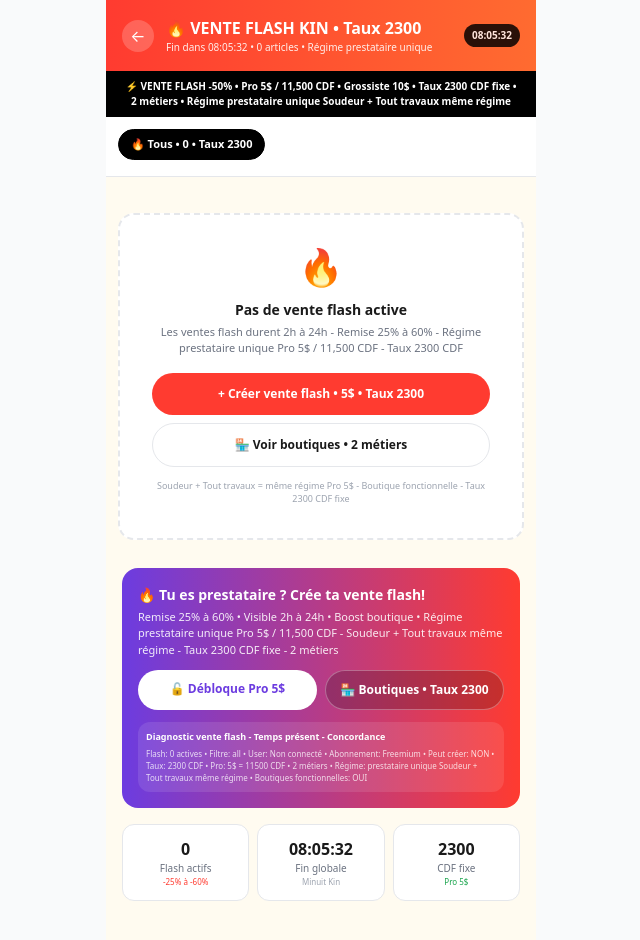
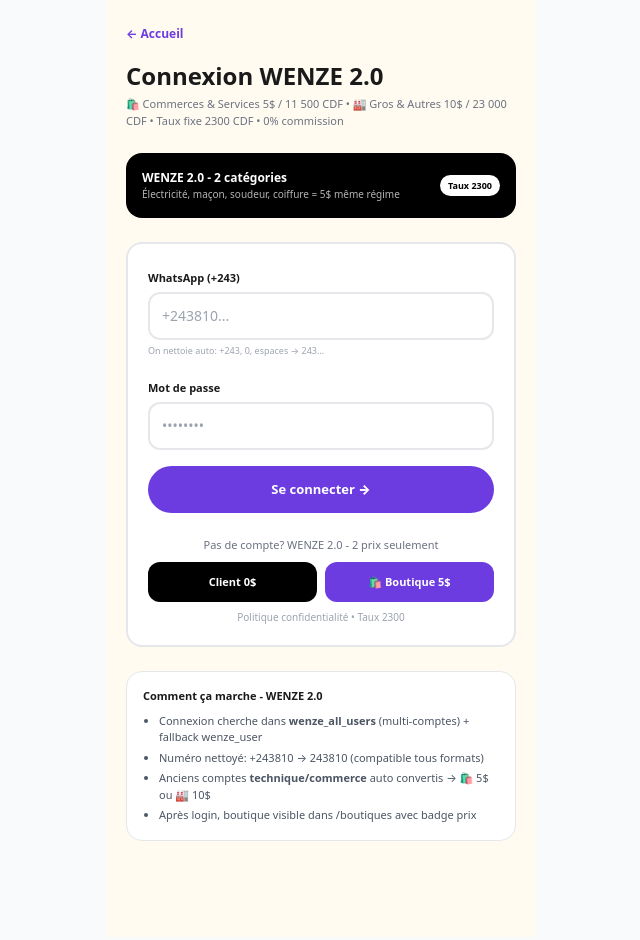
Before and after one commit to kongolokelvin47-cmd/Wenze-pwa, a Next.js app: page /flash-vente in a window 1280 px wide. Shown: the top 940 px of the page, without its empty margins (319-959 px from the left). Built offline with nearby package versions, Linux system fonts and the light colour scheme.

Commit message:
Refactor VenteFlashPage to Connexion component

```diff
--- a/app/flash-vente/page.tsx
+++ b/app/flash-vente/page.tsx
@@ -1,253 +1,163 @@
 "use client";
-import { useState, useEffect, useMemo } from "react";
+import { useState } from "react";
+import { useRouter } from "next/navigation";
 import Link from "next/link";
-import { CATEGORIES_WENZE, getCategorieById, normalizeCategorie } from "@/lib/categories";
-import { FORMULES, TAUX_CDF, toCDF, verifierAbonnement, checkFreemiumLimit } from "@/lib/paiement";
+import { normalizeCategorie, getCategorieById, getPrixByCategorie } from "@/lib/categories";
+import { TAUX_CDF } from "@/lib/paiement";
 
-const cleanWhatsapp = (n: string) => (n || "").toString().replace(/[^0-9]/g, "");
-const cleanPrix = (p: any) => parseFloat((p || "0").toString().replace(/[^0-9.]/g, "")) || 0;
+const cleanWa = (n: string) => (n || "").toString().replace(/[^0-9]/g, "");
 
-type AnnonceFlash = {
-  id: string;
-  titre: string;
-  prix: number;
-  prixOrigin?: number;
-  photo?: string;
-  categorieId: string;
-  activiteId?: string;
-  ownerWhatsapp: string;
-  whatsapp: string;
-  nom?: string;
-  ville?: string;
-  flash: true;
-  flashExpire: number;
-  flashRemise: number;
-  views?: number;
-};
+export default function Connexion() {
+  const router = useRouter();
+  const [whatsapp, setWhatsapp] = useState("");
+  const [password, setPassword] = useState("");
+  const [loading, setLoading] = useState(false);
+  const [error, setError] = useState("");
 
-export default function VenteFlashPage() {
-  const [annonces, setAnnonces] = useState<AnnonceFlash[]>([]);
-  const [user, setUser] = useState<any>(null);
-  const [filtreCat, setFiltreCat] = useState<string>("all");
-  const [timeLeft, setTimeLeft] = useState<number>(0);
-  const [abonnement, setAbonnement] = useState<any>(null);
+  const handleLogin = () => {
+    setError("");
+    const waClean = cleanWa(whatsapp);
+    if (!waClean || !password) {
+      setError("WhatsApp et mot de passe requis");
+      return;
+    }
+    if(waClean.length < 9){
+      setError("Numéro WhatsApp invalide - ex: +243810...");
+      return;
+    }
 
-  useEffect(() => {
+    setLoading(true);
+
     try {
-      const uRaw = localStorage.getItem("wenze_user");
-      if (uRaw) setUser(JSON.parse(uRaw));
-      setAbonnement(verifierAbonnement());
+      // ✅ WENZE 2.0 FIX: check wenze_all_users d'abord (multi-comptes), puis wenze_user
+      let foundUser: any = null;
 
-      const listRaw = localStorage.getItem("wenze_annonces_list");
-      const list = listRaw ? JSON.parse(listRaw) : [];
-
-      // Filtre vente flash active seulement
-      const now = Date.now();
-      const flashList = list.filter((a: any) => a.flash && a.flashExpire && a.flashExpire > now);
-
-      // Si pas de flash, crée des exemples pour demo - concordance
-      if (flashList.length === 0 && list.length > 0) {
-        const demoFlash = list.slice(0, 6).map((a: any, i: number) => ({
-          ...a,
-          flash: true,
-          flashExpire: now + (2 + i) * 3600000, // 2h à 7h
-          flashRemise: [30, 50, 25, 40, 35, 60][i] || 30,
-          prixOrigin: cleanPrix(a.prix) * 1.5,
-          prix: cleanPrix(a.prix),
-        }));
-        setAnnonces(demoFlash);
-      } else {
-        setAnnonces(flashList);
+      const allRaw = localStorage.getItem("wenze_all_users");
+      if(allRaw){
+        const all = JSON.parse(allRaw);
+        foundUser = all.find((u:any)=> cleanWa(u.ownerWhatsapp || u.whatsapp) === waClean);
       }
 
-      // Timer global vente flash - reset toutes les 24h à minuit Kinshasa
-      const nextMidnight = new Date();
-      nextMidnight.setHours(24, 0, 0, 0);
-      setTimeLeft(nextMidnight.getTime() - now);
-    } catch {}
-  }, []);
+      // Fallback ancien single user
+      if(!foundUser){
+        const singleRaw = localStorage.getItem("wenze_user");
+        if(singleRaw){
+          const u = JSON.parse(singleRaw);
+          if(cleanWa(u.ownerWhatsapp || u.whatsapp) === waClean) foundUser = u;
+        }
+      }
 
-  // Timer countdown
-  useEffect(() => {
-    const interval = setInterval(() => {
-      setTimeLeft((prev) => (prev > 1000 ? prev - 1000 : 0));
-      // Nettoie flash expirés
-      const now = Date.now();
-      setAnnonces((prev) => prev.filter((a) => a.flashExpire > now));
-    }, 1000);
-    return () => clearInterval(interval);
-  }, []);
+      if (!foundUser) {
+        setError("Aucun compte avec ce WhatsApp. Crée un compte d'abord - 🛍️ 5$ ou 🏭 10$.");
+        setLoading(false);
+        return;
+      }
 
-  const formatTime = (ms: number) => {
-    const h = Math.floor(ms / 3600000);
-    const m = Math.floor((ms % 3600000) / 60000);
-    const s = Math.floor((ms % 60000) / 1000);
-    return `${h.toString().padStart(2, "0")}:${m.toString().padStart(2, "0")}:${s.toString().padStart(2, "0")}`;
+      // ✅ Vérif password simple MVP - password stocké dans user pour WENZE 2.0 local
+      if (foundUser.password && foundUser.password !== password) {
+        setError("Mot de passe incorrect.");
+        setLoading(false);
+        return;
+      }
+
+      // ✅ FIX: normalise categorieId ancien → nouveau 2 catégories
+      const fixedCatId = normalizeCategorie(foundUser.categorieId || foundUser.categorie || "commerces-services");
+      const catObj = getCategorieById(fixedCatId);
+      const prix = catObj ? getPrixByCategorie(catObj.id) : { prixUSD: 5, prixCDF: 11500 };
+
+      const finalUser = {
+        ...foundUser,
+        categorieId: fixedCatId,
+        ownerWhatsapp: waClean,
+        whatsapp: waClean,
+        categorieTitre: catObj?.titre || fixedCatId,
+        prixUSD: prix.prixUSD,
+        prixCDF: prix.prixCDF,
+      };
+
+      // Sauve session active
+      localStorage.setItem("wenze_user", JSON.stringify(finalUser));
+
+      // Met à jour aussi dans all_users avec categorie fixée
+      if(allRaw){
+        const all = JSON.parse(allRaw);
+        const idx = all.findIndex((u:any)=> cleanWa(u.ownerWhatsapp || u.whatsapp) === waClean);
+        if(idx >= 0){
+          all[idx] = finalUser;
+          localStorage.setItem("wenze_all_users", JSON.stringify(all));
+        }
+      }
+
+      setLoading(false);
+      // ✅ Redirection vers profil avec next param si présent
+      const params = new URLSearchParams(window.location.search);
+      const next = params.get("next") || "/profil";
+      router.push(next);
+
+    } catch(e){
+      setError("Erreur lecture compte - vide cache et réessaie.");
+      setLoading(false);
+    }
   };
 
-  const filtered = useMemo(() => {
-    if (filtreCat === "all") return annonces;
-    return annonces.filter((a) => {
-      const cat = (a.categorieId || "").toLowerCase();
-      return cat === filtreCat || normalizeCategorie(cat) === filtreCat;
-    });
-  }, [annonces, filtreCat]);
+  return (
+    <div className="max-w-[430px] mx-auto min-h-screen bg-[#FFFBF0] p-5 pb-24">
+      <Link href="/" className="text-[#6C3CE0] font-bold text-xs">← Accueil</Link>
 
-  const getCategorieInfo = (catId: string) => {
-    const cat = getCategorieById(catId?.toLowerCase().trim() || "commerce");
-    return cat ? `${cat.icon} ${cat.titreCourt}` : "🛒 Commerce";
-  };
-
-  const handleContact = (a: AnnonceFlash) => {
-    const wa = cleanWhatsapp(a.ownerWhatsapp || a.whatsapp);
-    const msg = `Salut ${a.nom || "Prestataire"}! Je veux ton article FLASH ${a.titre} à ${a.prix}$ / ${toCDF(a.prix).toLocaleString()} CDF (remise ${a.flashRemise}% - Taux ${TAUX_CDF}). Toujours dispo? WENZE Vente Flash 🔥`;
-    window.open(`https://wa.me/${wa}?text=${encodeURIComponent(msg)}`, "_blank");
-  };
-
-  const canCreateFlash = useMemo(() => {
-    if (!user) return false;
-    const ab = verifierAbonnement();
-    if (ab.actif) return true; // Pro peut créer flash illimité
-    const check = checkFreemiumLimit();
-    return check.peutPublier; // Freemium 3 max
-  }, [user]);
-
-  return (
-    <div className="max-w-[430px] mx-auto bg-[#FFFBF0] min-h-screen pb-24">
-      {/* HEADER VENTE FLASH */}
-      <header className="sticky top-0 z-20 bg-gradient-to-r from-[#FF3B30] to-[#FF6B30] text-white p-4">
-        <div className="flex items-center gap-3">
-          <Link href="/" className="w-8 h-8 bg-white/20 rounded-full flex items-center justify-center">←</Link>
-          <div className="flex-1">
-            <h1 className="font-black text-[16px] flex items-center gap-2">🔥 VENTE FLASH KIN • Taux {TAUX_CDF}</h1>
-            <p className="text-[10px] opacity-90">Fin dans {formatTime(timeLeft)} • {filtered.length} articles • Régime prestataire unique</p>
-          </div>
-          <span className="text-[10px] bg-black text-white px-2 py-1 rounded-full font-bold animate-pulse">{formatTime(timeLeft)}</span>
-        </div>
-      </header>
-
-      {/* BANNIERE TAUX + REGIME */}
-      <div className="bg-black text-white text-center py-2 px-4">
-        <p className="text-[10px] font-bold">⚡ VENTE FLASH -50% • Pro {FORMULES.pro.prix}$ / {FORMULES.pro.prixCDF.toLocaleString()} CDF • Grossiste {FORMULES.grossiste.prix}$ • Taux {TAUX_CDF} CDF fixe • {CATEGORIES_WENZE.length} métiers • Régime prestataire unique Soudeur + Tout travaux même régime</p>
+      <div className="mt-4">
+        <h1 className="text-2xl font-black">Connexion WENZE 2.0</h1>
+        <p className="text-[11px] text-gray-500 mt-1">🛍️ Commerces & Services 5$ / 11 500 CDF • 🏭 Gros & Autres 10$ / 23 000 CDF • Taux fixe {TAUX_CDF} CDF • 0% commission</p>
       </div>
 
-      {/* FILTRES CATEGORIES */}
-      <div className="p-3 bg-white border-b sticky top-[64px] z-10">
-        <div className="flex gap-2 overflow-x-auto scrollbar-hide pb-1">
-          <button
-            onClick={() => setFiltreCat("all")}
-            className={`whitespace-nowrap px-3 py-1.5 rounded-full text-[11px] font-bold border ${filtreCat === "all" ? "bg-black text-white border-black" : "bg-gray-50 text-gray-700 border-gray-200"}`}
-          >
-            🔥 Tous • {annonces.length} • Taux {TAUX_CDF}
-          </button>
-          {CATEGORIES_WENZE.map((c) => {
-            const count = annonces.filter((a) => (a.categorieId || "").toLowerCase() === c.id).length;
-            if (count === 0) return null;
-            return (
-              <button
-                key={c.id}
-                onClick={() => setFiltreCat(c.id)}
-                className={`whitespace-nowrap px-3 py-1.5 rounded-full text-[11px] font-bold border ${filtreCat === c.id ? "bg-[#6C3CE0] text-white border-[#6C3CE0]" : "bg-gray-50 text-gray-700 border-gray-200"}`}
-              >
-                {c.icon} {c.titreCourt} • {count}
-              </button>
-            );
-          })}
+      <div className="mt-6 bg-black text-white rounded-2xl p-4 flex justify-between items-center">
+        <div>
+          <p className="font-black text-[12px]">WENZE 2.0 - 2 catégories</p>
+          <p className="text-[10px] opacity-70">Électricité, maçon, soudeur, coiffure = 5$ même régime</p>
+        </div>
+        <span className="bg-white text-black text-[9px] px-2 py-1 rounded-full font-black">Taux {TAUX_CDF}</span>
+      </div>
+
+      <div className="mt-6 bg-white border-2 rounded-2xl p-5 space-y-4">
+        {error && (
+          <div className="bg-red-50 border border-red-200 text-red-700 text-[12px] p-3 rounded-xl font-bold">{error}</div>
+        )}
+
+        <div>
+          <label className="text-[11px] font-black">WhatsApp (+243)</label>
+          <input value={whatsapp} onChange={e=> setWhatsapp(e.target.value)} placeholder="+243810..." className="mt-1 w-full border-2 p-3 rounded-xl text-sm outline-none focus:border-[#6C3CE0] focus:ring-2 focus:ring-[#6C3CE0]/20" />
+          <p className="text-[9px] text-gray-400 mt-1">On nettoie auto: +243, 0, espaces → 243...</p>
+        </div>
+
+        <div>
+          <label className="text-[11px] font-black">Mot de passe</label>
+          <input type="password" value={password} onChange={e=> setPassword(e.target.value)} placeholder="••••••••" className="mt-1 w-full border-2 p-3 rounded-xl text-sm outline-none focus:border-[#6C3CE0]" onKeyDown={e=> e.key==="Enter" && handleLogin()} />
+        </div>
+
+        <button onClick={handleLogin} disabled={loading} className="w-full bg-[#6C3CE0] text-white font-black py-3.5 rounded-full text-[13px] disabled:opacity-50 active:scale-[0.98] transition">
+          {loading ? "Connexion..." : "Se connecter →"}
+        </button>
+
+        <div className="text-center space-y-2 pt-2">
+          <p className="text-[11px] text-gray-500">Pas de compte? WENZE 2.0 - 2 prix seulement</p>
+          <div className="grid grid-cols-2 gap-2">
+            <Link href="/inscription?type=client" className="bg-black text-white p-3 rounded-xl text-center text-[11px] font-bold">Client 0$</Link>
+            <Link href="/inscription" className="bg-[#6C3CE0] text-white p-3 rounded-xl text-center text-[11px] font-bold">🛍️ Boutique 5$</Link>
+          </div>
+          <Link href="/confidentialite" className="block text-[10px] text-gray-400 mt-3">Politique confidentialité • Taux {TAUX_CDF}</Link>
         </div>
       </div>
 
-      {/* LISTE VENTE FLASH */}
-      <div className="p-3">
-        {filtered.length === 0 ? (
-          <div className="bg-white border-2 border-dashed rounded-2xl p-8 text-center mt-6">
-            <p className="text-4xl">🔥</p>
-            <p className="font-black mt-3 text-[14px]">Pas de vente flash active</p>
-            <p className="text-[11px] text-gray-500 mt-1">Les ventes flash durent 2h à 24h - Remise 25% à 60% - Régime prestataire unique Pro {FORMULES.pro.prix}$ / {FORMULES.pro.prixCDF.toLocaleString()} CDF - Taux {TAUX_CDF} CDF</p>
-            <div className="mt-4 grid gap-2">
-              <Link href="/publier" className="bg-[#FF3B30] text-white py-3 rounded-full text-[12px] font-bold">+ Créer vente flash • {FORMULES.pro.prix}$ • Taux {TAUX_CDF}</Link>
-              <Link href="/boutiques" className="bg-white border py-3 rounded-full text-[12px] font-bold">🏪 Voir boutiques • {CATEGORIES_WENZE.length} métiers</Link>
-            </div>
-            <p className="text-[9px] text-gray-400 mt-3">Soudeur + Tout travaux = même régime Pro {FORMULES.pro.prix}$ - Boutique fonctionnelle - Taux {TAUX_CDF} CDF fixe</p>
-          </div>
-        ) : (
-          <div className="grid grid-cols-2 gap-3">
-            {filtered.map((a) => {
-              const remise = a.flashRemise || 30;
-              const prixOrigin = a.prixOrigin || a.prix * 1.5;
-              const timeFlashLeft = a.flashExpire - Date.now();
-              const catInfo = getCategorieInfo(a.categorieId);
-              const actLower = (a.activiteId || "").toLowerCase();
-              const isTech = actLower.includes("soudeur") || actLower.includes("tout-travaux");
-
-              return (
-                <div key={a.id} className="bg-white border rounded-2xl overflow-hidden relative">
-                  {/* BADGE FLASH */}
-                  <div className="absolute top-2 left-2 z-10 flex gap-1">
-                    <span className="bg-[#FF3B30] text-white text-[9px] font-black px-2 py-1 rounded-full animate-pulse">🔥 -{remise}% FLASH</span>
-                    {isTech && <span className="bg-[#6C3CE0] text-white text-[7px] font-bold px-1.5 py-1 rounded-full">PRESTATAIRE</span>}
-                  </div>
-                  <div className="absolute top-2 right-2 z-10 bg-black text-white text-[8px] font-bold px-2 py-1 rounded-full">{formatTime(Math.max(0, timeFlashLeft))}</div>
-
-                  {/* IMAGE */}
-                  <div className="h-36 bg-gray-50 flex items-center justify-center overflow-hidden">
-                    {a.photo ? <img src={a.photo} className="w-full h-full object-contain" alt={a.titre} /> : <span className="text-3xl">📦</span>}
-                  </div>
-
-                  {/* INFOS */}
-                  <div className="p-3">
-                    <p className="font-bold text-[12px] line-clamp-2 leading-tight">{a.titre}</p>
-                    <p className="text-[10px] text-gray-500 mt-1">{catInfo} • {a.ville || "Kinshasa"} • Taux {TAUX_CDF}</p>
-
-                    <div className="mt-2 flex items-center gap-2">
-                      <span className="font-black text-[14px] text-[#FF3B30]">{a.prix}$ / {toCDF(a.prix).toLocaleString()} CDF</span>
-                      <span className="text-[10px] text-gray-400 line-through">{prixOrigin.toFixed(0)}$</span>
-                    </div>
-                    <p className="text-[8px] text-green-600 mt-1">✅ Économise {(prixOrigin - a.prix).toFixed(0)}$ • Régime prestataire • Boutique fonctionnelle</p>
-
-                    <div className="mt-3 grid grid-cols-2 gap-1.5">
-                      <button onClick={() => handleContact(a)} className="bg-black text-white text-[10px] font-bold py-2 rounded-full">💬 WhatsApp</button>
-                      <Link href={`/produit/${a.id}`} className="bg-gray-100 text-center text-[10px] font-bold py-2 rounded-full">Voir • {TAUX_CDF}</Link>
-                    </div>
-
-                    <p className="text-[8px] text-gray-400 mt-2 text-center">👤 {a.nom || "Prestataire"} • 🔒 {cleanWhatsapp(a.ownerWhatsapp || a.whatsapp).slice(-4)} • {isTech ? "Soudeur + Tout travaux même régime" : `Pro ${FORMULES.pro.prix}$`}</p>
-                  </div>
-                </div>
-              );
-            })}
-          </div>
-        )}
+      <div className="mt-6 bg-white border rounded-2xl p-4">
+        <p className="font-black text-[11px]">Comment ça marche - WENZE 2.0</p>
+        <ul className="text-[11px] text-gray-600 mt-2 space-y-1 list-disc ml-4">
+          <li>Connexion cherche dans <b>wenze_all_users</b> (multi-comptes) + fallback wenze_user</li>
+          <li>Numéro nettoyé: +243810 → 243810 (compatible tous formats)</li>
+          <li>Anciens comptes <b>technique/commerce</b> auto convertis → 🛍️ 5$ ou 🏭 10$</li>
+          <li>Après login, boutique visible dans /boutiques avec badge prix</li>
+        </ul>
       </div>
-
-      {/* CTA CREER VENTE FLASH */}
-      <div className="p-4">
-        <div className="bg-gradient-to-r from-[#6C3CE0] to-[#FF3B30] rounded-2xl p-4 text-white">
-          <p className="font-black text-[14px]">🔥 Tu es prestataire ? Crée ta vente flash!</p>
-          <p className="text-[11px] mt-1 opacity-90">Remise 25% à 60% • Visible 2h à 24h • Boost boutique • Régime prestataire unique Pro {FORMULES.pro.prix}$ / {FORMULES.pro.prixCDF.toLocaleString()} CDF - Soudeur + Tout travaux même régime - Taux {TAUX_CDF} CDF fixe - {CATEGORIES_WENZE.length} métiers</p>
-
-          <div className="mt-3 grid grid-cols-2 gap-2">
-            {canCreateFlash ? (
-              <Link href="/publier?type=flash" className="bg-white text-[#6C3CE0] py-2.5 rounded-full text-center font-bold text-[12px]">+ Créer Flash • {FORMULES.pro.prix}$</Link>
-            ) : (
-              <Link href="/tarifs" className="bg-white text-[#6C3CE0] py-2.5 rounded-full text-center font-bold text-[12px]">🔓 Débloque Pro {FORMULES.pro.prix}$</Link>
-            )}
-            <Link href="/boutiques" className="bg-black/20 border border-white/30 text-white py-2.5 rounded-full text-center font-bold text-[12px]">🏪 Boutiques • Taux {TAUX_CDF}</Link>
-          </div>
-
-          <div className="mt-3 bg-white/10 rounded-xl p-2">
-            <p className="text-[9px] font-bold">Diagnostic vente flash - Temps présent - Concordance</p>
-            <p className="text-[8px] opacity-80 mt-1">Flash: {annonces.length} actives • Filtre: {filtreCat} • User: {user ? `${user.nom} ${user.type} • ${user.regime}` : "Non connecté"} • Abonnement: {abonnement?.actif ? `${abonnement.type} ${abonnement.expireDans}j` : "Freemium"} • Peut créer: {canCreateFlash ? "OUI" : "NON"} • Taux: {TAUX_CDF} CDF • Pro: {FORMULES.pro.prix}$ = {FORMULES.pro.prixCDF} CDF • {CATEGORIES_WENZE.length} métiers • Régime: prestataire unique Soudeur + Tout travaux même régime • Boutiques fonctionnelles: OUI</p>
-          </div>
-        </div>
-
-        <div className="mt-4 grid grid-cols-3 gap-2 text-center">
-          <div className="bg-white border rounded-xl p-3"><p className="font-black">{annonces.length}</p><p className="text-[10px] text-gray-500">Flash actifs</p><p className="text-[8px] text-[#FF3B30]">-25% à -60%</p></div>
-          <div className="bg-white border rounded-xl p-3"><p className="font-black">{formatTime(timeLeft)}</p><p className="text-[10px] text-gray-500">Fin globale</p><p className="text-[8px] text-gray-400">Minuit Kin</p></div>
-          <div className="bg-white border rounded-xl p-3"><p className="font-black">{TAUX_CDF}</p><p className="text-[10px] text-gray-500">CDF fixe</p><p className="text-[8px] text-green-600">Pro {FORMULES.pro.prix}$</p></div>
-        </div>
-      </div>
-
-      <div className="h-20" />
     </div>
   );
 }
+
 export const dynamic = 'force-dynamic';
```
